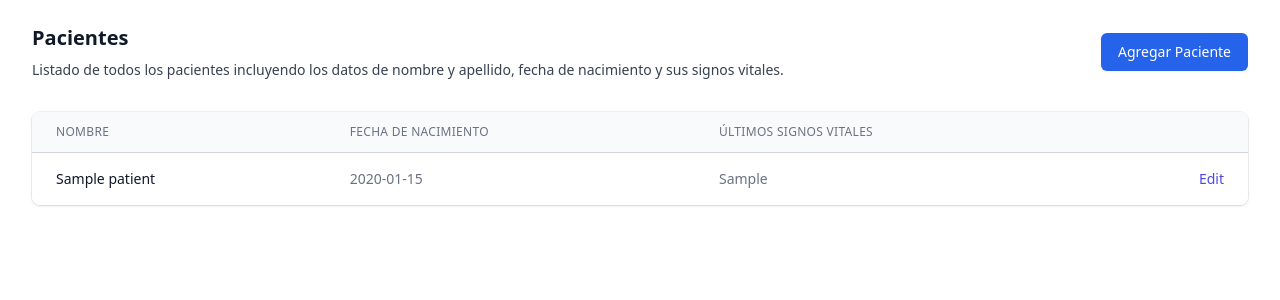
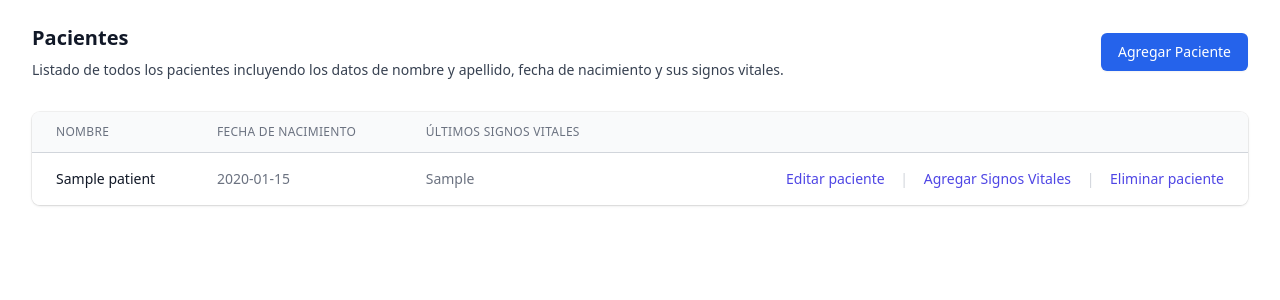
Before and after one commit to enrique-zarate/healthcare_system, a Flask app: page /patients in a window 1280 px wide. Shown: the top 300 px of the page. Run offline with Flask 2, Linux system fonts and the light colour scheme; tables that the repository leaves empty hold one stand-in row (values such as "Sample post"); some libraries are stand-ins or nearby versions.

Commit message:
se mejora los botones y agrega boton eliminar

```diff
--- a/templates/patients_list.html
+++ b/templates/patients_list.html
@@ -87,7 +87,29 @@
                           <a
                             href="/patients/edit/{{ patient.id }}"
                             class="text-indigo-600 hover:text-indigo-900"
-                            >Edit<span class="sr-only"
+                            >Editar paciente<span class="sr-only"
+                              >, {{ patient.id }}</span
+                            ></a
+                          >
+                          <span class="text-gray-300 px-3" aria-hidden="true"
+                            >|</span
+                          >
+                          <!-- anchor for adding a new registry to the patient -->
+                          <a
+                            href="/patients/{{ patient.id }}/signos_vitales/new"
+                            class="text-indigo-600 hover:text-indigo-900"
+                            >Agregar Signos Vitales<span class="sr-only"
+                              >, {{ patient.id }}</span
+                            >
+                          </a>
+                          <span class="text-gray-300 px-3" aria-hidden="true"
+                            >|</span
+                          >
+                          <!-- anchor for deleting a patient -->
+                          <a
+                            href="/patients/delete/{{ patient.id }}"
+                            class="text-indigo-600 hover:text-indigo-900"
+                            >Eliminar paciente<span class="sr-only"
                               >, {{ patient.id }}</span
                             ></a
                           >
```
